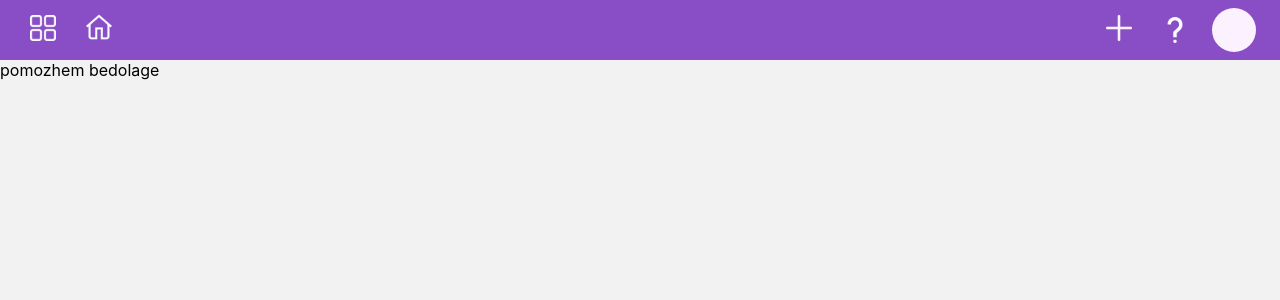
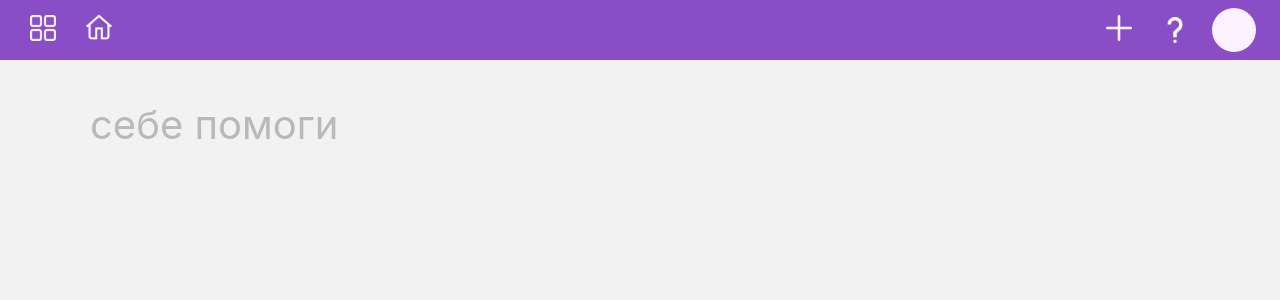
Before and after one commit to solituude/To-do-list, a React (Create React App) app: page /help in a window 1280 px wide. Shown: the top 300 px of the page. Built offline with nearby package versions, Linux system fonts and the light colour scheme.

Commit message:
fifth commit

```diff
--- a/src/Components/AddTask/AddTask.jsx
+++ b/src/Components/AddTask/AddTask.jsx
@@ -1,5 +1,6 @@
 import React from "react";
 import s from "./addTask.module.css";
+import {NavLink} from "react-router-dom";
 
 
 const addTask = (props) => {
@@ -13,12 +14,10 @@ const addTask = (props) => {
         let text = newText.current.value;
         props.updateNewTaskText(text);
     }
-
     let addTaskWindow = () => {
         props.addTaskState();
         props.onClose();
     }
-
 
     return (
         <div className={s.modal} onClick={props.onClose}>
@@ -28,13 +27,13 @@ const addTask = (props) => {
                 </div>
 
                 <textarea ref={newText} onChange={onChangeTask}/>
-                <button onClick={addTaskWindow}>Add task</button>
-
+                <NavLink to='/home'>
+                    <button onClick={addTaskWindow}>Add task</button>
+                </NavLink>
 
                 <div className={s.modalFooter}>
                     Good job!
                 </div>
-
             </div>
         </div>
     );
--- a/src/Components/Header/Header.jsx
+++ b/src/Components/Header/Header.jsx
@@ -24,9 +24,7 @@ const Header = (props) => {
                     <MainMenu onClose={() => setShowMainMenu(false)} show={showMainMenu}/>
                 </div>
 
-                <NavLink to='/home'>
-                    <img src={homeIcon} alt='Home'/>
-                </NavLink>
+                <NavLink to='/home'> <img src={homeIcon} alt='Home'/> </NavLink>
             </div>
 
             <div className={s.right_bar}>
--- a/src/Components/Help/Help.js
+++ b/src/Components/Help/Help.js
@@ -1,9 +1,10 @@
 import React from "react";
+import s from './help.module.css'
 
-const Help = () =>{
-    return(
-        <div>
-            pomozhem bedolage
+const Help = () => {
+    return (
+        <div className={s.content}>
+            cебе помоги
         </div>
     );
 }
--- a/src/Components/Help/help.module.css
+++ b/src/Components/Help/help.module.css
@@ -0,0 +1,6 @@
+.content {
+    width: 1100px;
+    margin: 40px auto;
+    font-size: 40px;
+    color: #B9B9B9;
+}
--- a/src/Components/Home/CurrentDate/CurrentDate.js
+++ b/src/Components/Home/CurrentDate/CurrentDate.js
@@ -9,7 +9,7 @@ const CurrentDate = () => {
     let month = now.getMonth();
     let months = ['Jan', 'Feb', 'Mar', 'Apr', 'May', 'June', 'July', 'Aug', 'Sep', 'Oct', 'Nov', 'Dec'];
     let weeks = ['SUN', 'MON', 'TUE', 'WED', 'THU', 'FRI', 'SAT'];
-    let message = '';
+    let message;
 
     if (hour <= 6) {
         message = 'Good night';
--- a/src/Components/Home/Home.js
+++ b/src/Components/Home/Home.js
@@ -2,39 +2,18 @@ import React, {useState} from "react";
 import s from './home.module.css'
 import Task from "./Task/Task";
 import addTaskIcon from '../Header/img/addTask.svg';
-
 import AddTask from "../AddTask/AddTask";
 import CurrentDate from "./CurrentDate/CurrentDate";
 
 const Home = (props) => {
     const [show, setShow] = useState(false);
     let taskElements = props.homePage.taskData.map(t => <Task textTask={t.task}/>);
-    let newTaskElement = React.createRef();
-    let addTaskHome = () => {
-        props.addTaskState();
-    }
-    let onChangeTask = () => {
-        let text = newTaskElement.current.value;
-        props.updateNewTaskText(text);
-    }
-
 
     return (
         <div className={s.content}>
-            <CurrentDate />
+            <CurrentDate/>
 
-
-
-            {/*<div>*/}
-            {/*    <textarea onChange={onChangeTask} ref={newTaskElement} value={props.homePage.newTaskText}/>*/}
-            {/*    <button onClick={addTaskHome}>Add task</button>*/}
-            {/*</div>*/}
-
-
-            <div className={s.container_task}>
-                {taskElements}
-            </div>
-
+            <div className={s.container_task}> {taskElements} </div>
 
             <div>
                 <button onClick={() => setShow(true)}
--- a/src/Components/Month/Month.js
+++ b/src/Components/Month/Month.js
@@ -1,7 +1,7 @@
 import React from "react";
 import s from './month.module.css'
 
-const Month = (props) => {
+const Month = () => {
     return(
         <div className={s.content}>
             здесь когда-нибудь будет расписание на месяц
--- a/src/Components/Week/Week.jsx
+++ b/src/Components/Week/Week.jsx
@@ -1,6 +1,6 @@
 import React from "react";
 import s from './week.module.css';
-const Week = (props) => {
+const Week = () => {
     return(
         <div className={s.content}>здесь будет расписание на неделю (наверное)</div>
     )
```
